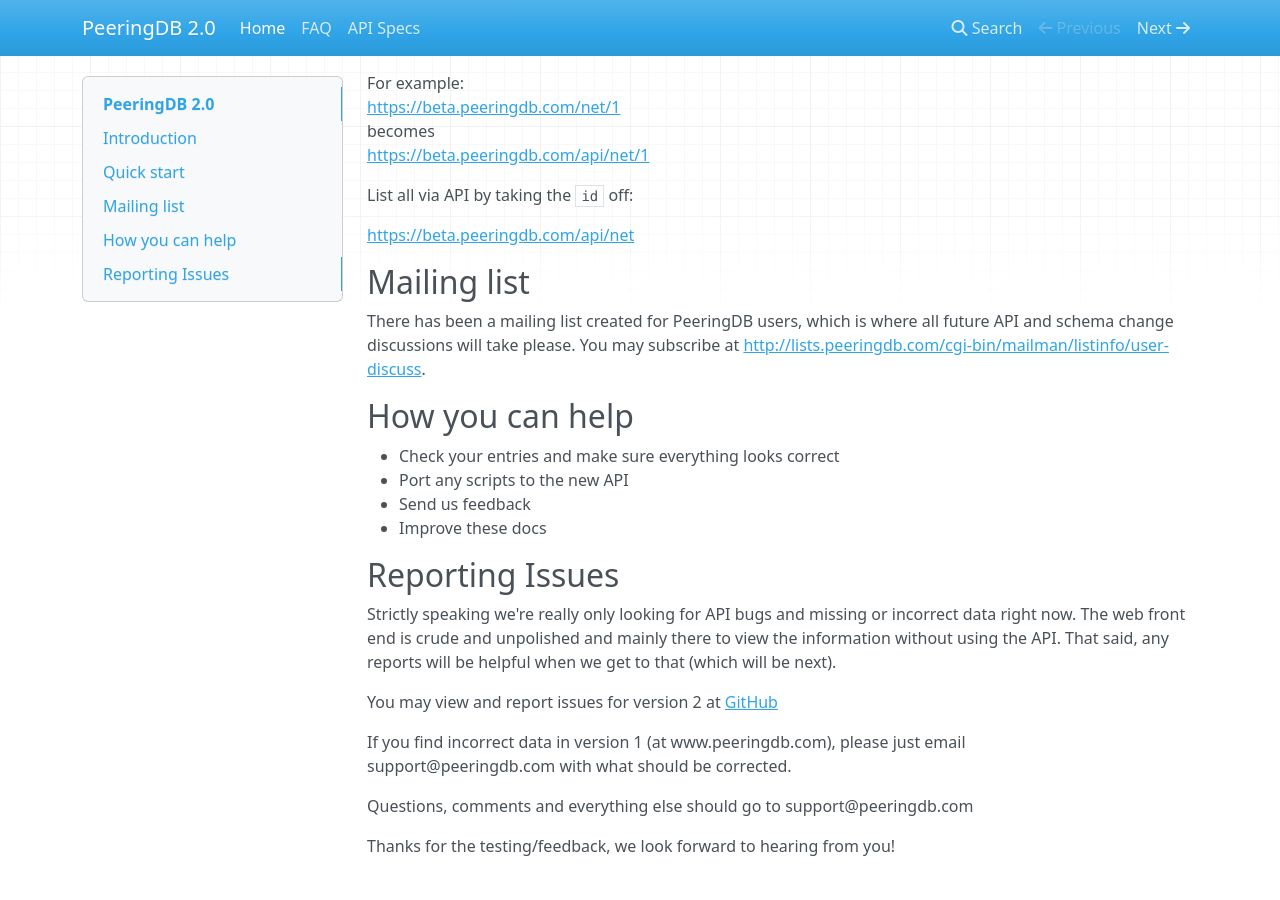
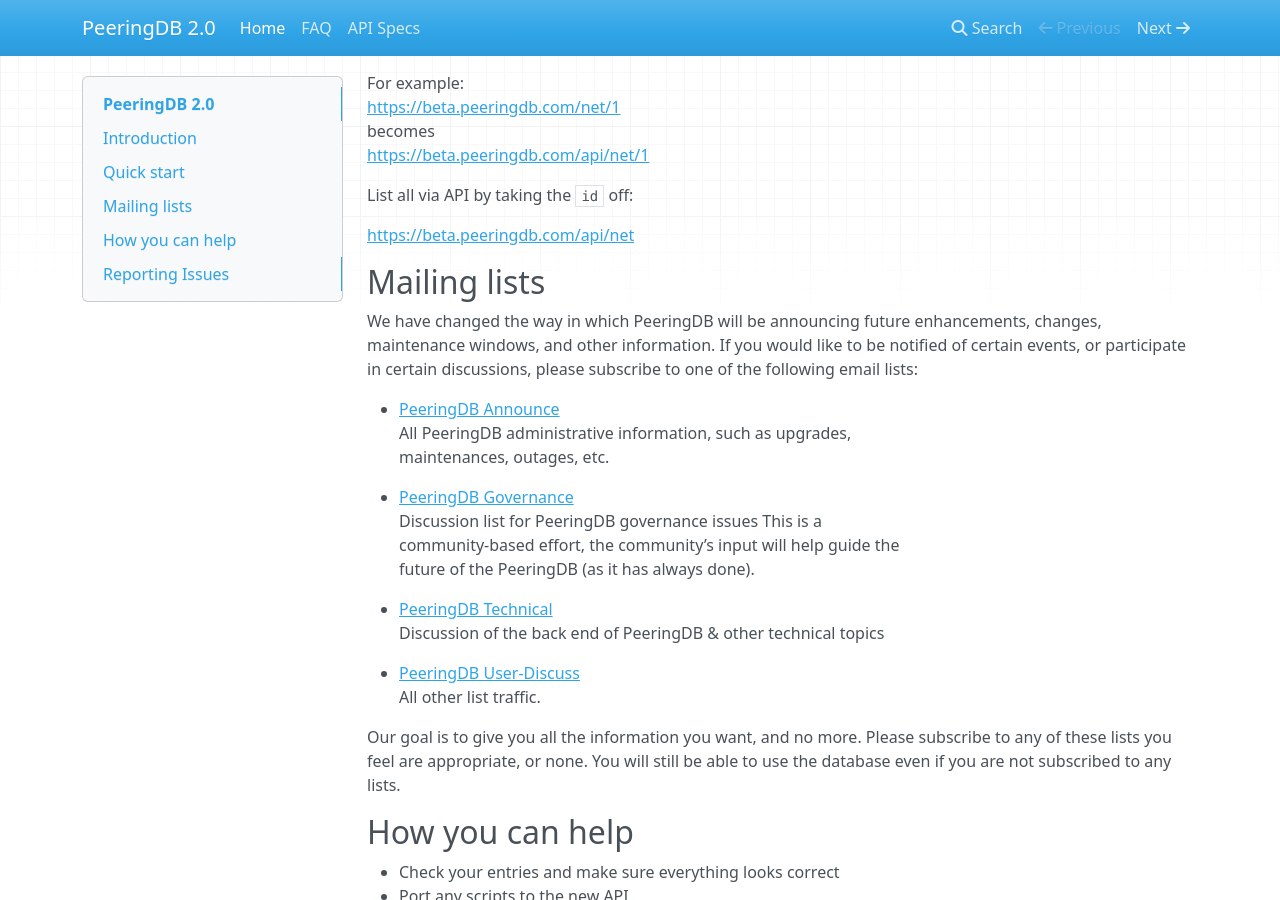
Before and after one commit to peeringdb/docs, an MkDocs documentation site: the page built from docs/index.md, in a window 1280 px wide and 900 px high, scrolled down 877 px. Built offline with MkDocs 1.6.1, drawn with Linux system fonts in a browser that asks for light colours; nearby versions of some CDN libraries; old or Windows-style settings are respelled for this version of MkDocs.

Commit message:
add new mailing lists

```diff
--- a/docs/index.md
+++ b/docs/index.md
@@ -36,9 +36,26 @@
 
 <https://beta.peeringdb.com/api/net>
 
-## Mailing list
+## Mailing lists
 
-There has been a mailing list created for PeeringDB users, which is where all future API and schema change discussions will take please.  You may subscribe at <http://lists.peeringdb.com/cgi-bin/mailman/listinfo/user-discuss>.
+We have changed the way in which PeeringDB will be announcing future enhancements, changes, maintenance windows, and other information. If you would like to be notified of certain events, or participate in certain discussions, please subscribe to one of the following email lists:
+
+* [PeeringDB Announce](http://lists.peeringdb.com/cgi-bin/mailman/listinfo/pdb-announce)
+    All PeeringDB administrative information, such as upgrades,
+    maintenances, outages, etc.
+
+* [PeeringDB Governance](http://lists.peeringdb.com/cgi-bin/mailman/listinfo/pdb-gov)
+    Discussion list for PeeringDB governance issues This is a
+    community-based effort, the community’s input will help guide the
+    future of the PeeringDB (as it has always done).
+
+* [PeeringDB Technical](http://lists.peeringdb.com/cgi-bin/mailman/listinfo/pdb-tech)
+    Discussion of the back end of PeeringDB & other technical topics
+
+* [PeeringDB User-Discuss](http://lists.peeringdb.com/cgi-bin/mailman/listinfo/user-discuss)
+    All other list traffic.
+
+Our goal is to give you all the information you want, and no more.  Please subscribe to any of these lists you feel are appropriate, or none. You will still be able to use the database even if you are not subscribed to any lists.
 
 ## How you can help
 
```
